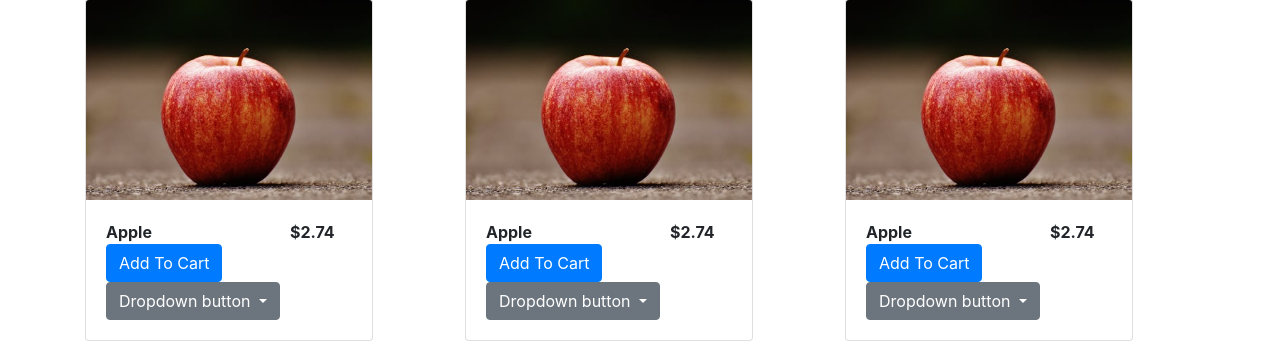
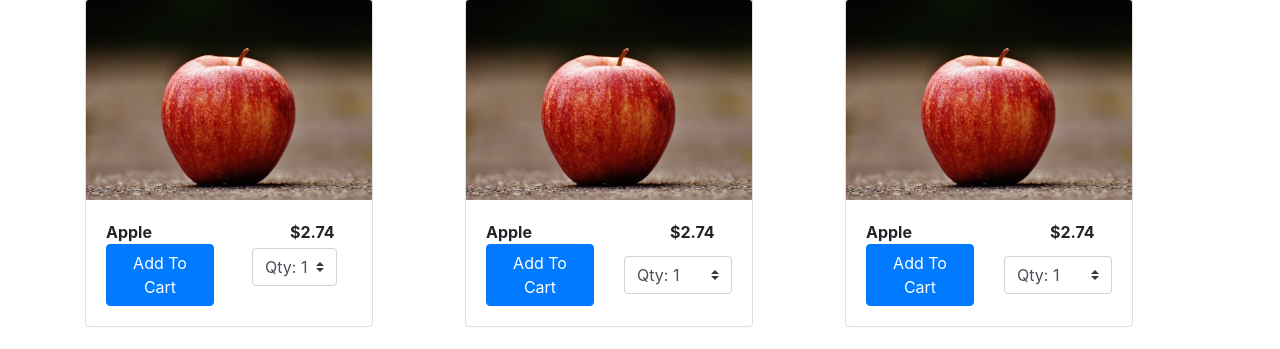
Before and after one commit to KantoJosh/hacksc20, a Flask app: page / in a window 1280 px wide. Shown: the part 57-406 px from the top of the page. Run offline with Flask 2, Linux system fonts and the light colour scheme; some libraries are stand-ins or nearby versions.

Commit message:
Quantity Added

```diff
--- a/HACKSC2020/hacksc2020/templates/cart.html
+++ b/HACKSC2020/hacksc2020/templates/cart.html
@@ -1,4 +1,8 @@
 {% extends "layout.html" %}
 {% block content %}
+<h1>Shopping Cart</h1>
+<hr>
+{% for i in cart %}
 
+{% endfor %}
 {% endblock content %}
--- a/HACKSC2020/hacksc2020/templates/home.html
+++ b/HACKSC2020/hacksc2020/templates/home.html
@@ -25,22 +25,25 @@ img {
                     </div>
                 </div>
                 <div class="row">
-              <div class="col">
+              <div class="col-6">
               <a href="#" class="btn btn-primary">Add To Cart</a>
             </div>
-            <div class="col">
-                <div class="dropdown">
-                    <button class="btn btn-secondary dropdown-toggle" type="button" id="dropdownMenuButton" data-toggle="dropdown" aria-haspopup="true" aria-expanded="false">
-                      Dropdown button
-                    </button>
-                    <div class="dropdown-menu" aria-labelledby="dropdownMenuButton">
-                      <a class="dropdown-item" href="#">1</a>
-                      <a class="dropdown-item" href="#">2</a>
-                      <a class="dropdown-item" href="#">3</a>
-                    </div>
-                  </div>
+            <div class="col-6">
+            <form class="form-inline">
+              <label class="my-1 mr-2" for="inlineFormCustomSelectPref"></label>
+              <select class="custom-select my-1 mr-sm-2" id="inlineFormCustomSelectPref">
+                <option selected>Qty: 1</option>
+                <option value="1">1</option>
+                <option value="2">2</option>
+                <option value="3">3</option>
+                <option value="4">4</option>
+                <option value="5">5</option>
+                <option value="6">6</option>
+                <option value="7">7</option>
+              </select>
             </div>
         </div>
+
             </div>
           </div>
           <br>
```
